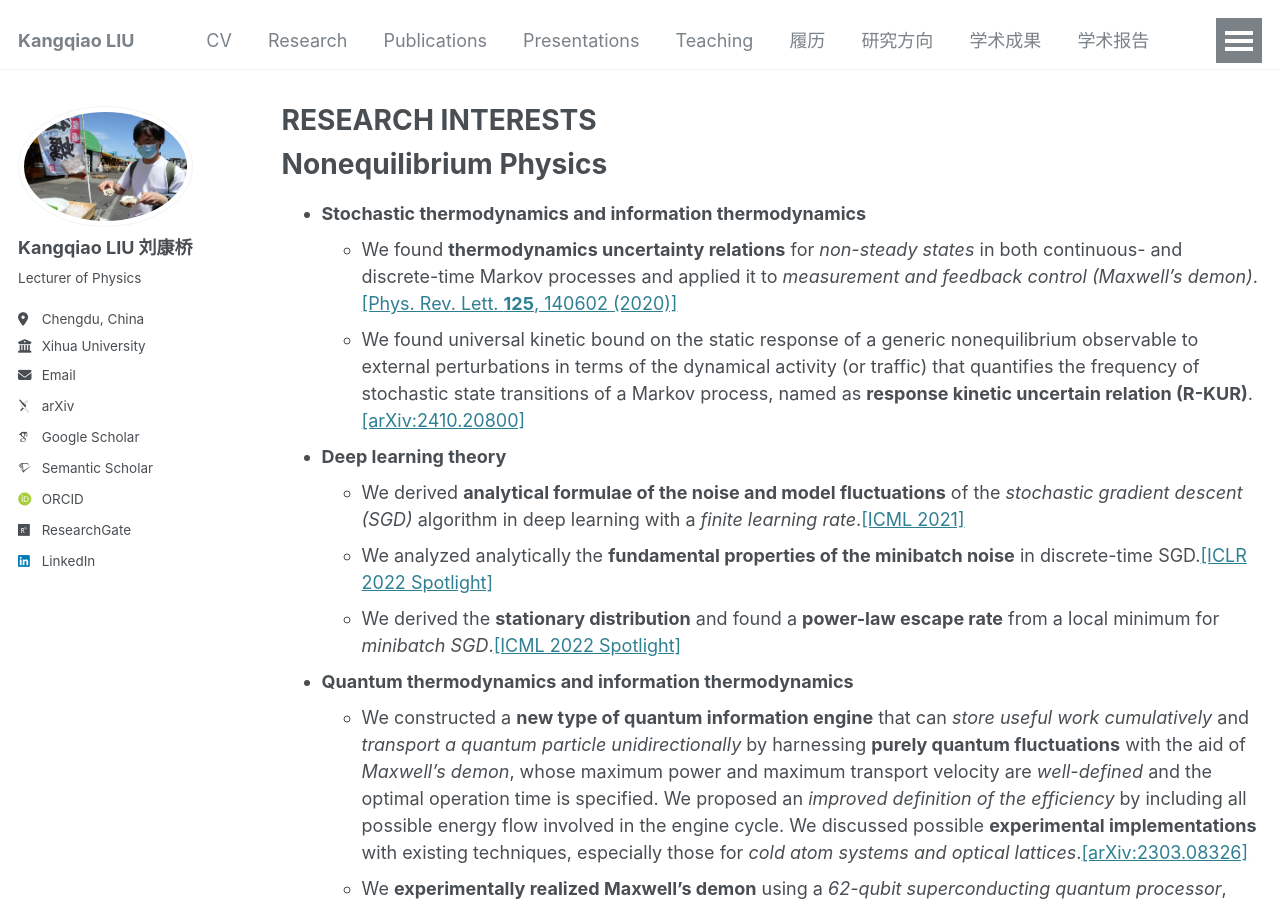
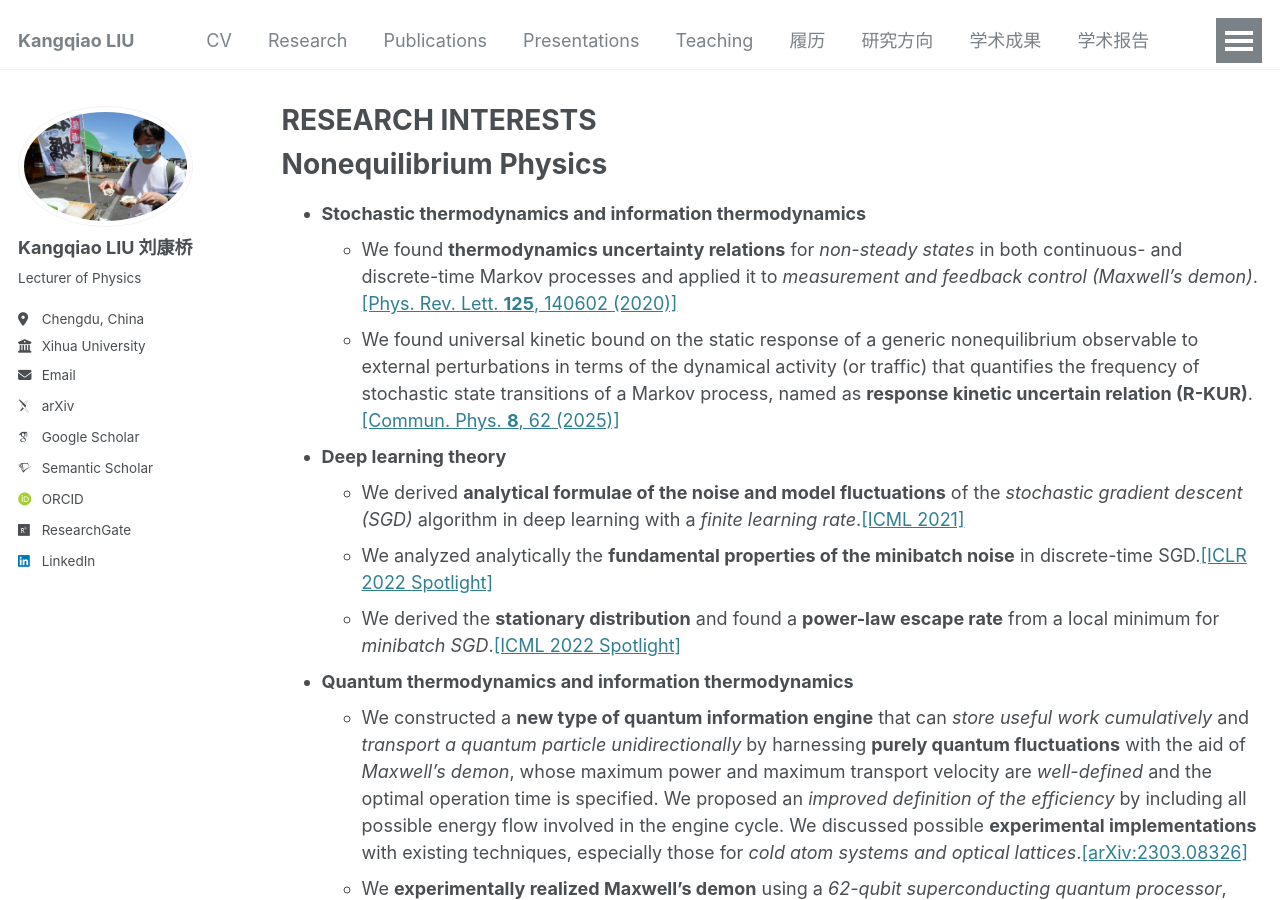
Before and after one commit to KangqiaoLiu/KangqiaoLiu.github.io, a Jekyll site: the page built from _pages/research.md, in a window 1280 px wide and 900 px high. Built offline with Jekyll 4.4.1, drawn with Linux system fonts in a browser that asks for light colours; some web fonts are replaced.

Commit message:
Update research.md

```diff
--- a/_pages/research.md
+++ b/_pages/research.md
@@ -13,7 +13,7 @@ redirect_from:
 
 * **Stochastic thermodynamics and information thermodynamics**
   * We found **thermodynamics uncertainty relations** for *non-steady states* in both continuous- and discrete-time Markov processes and applied it to *measurement and feedback control (Maxwell's demon)*.[[Phys. Rev. Lett. **125**, 140602 (2020)]](https://journals.aps.org/prl/abstract/10.1103/PhysRevLett.125.140602)
-  * We found universal kinetic bound on the static response of a generic nonequilibrium observable to external perturbations in terms of the dynamical activity (or traffic) that quantifies the frequency of stochastic state transitions of a Markov process, named as **response kinetic uncertain relation (R-KUR)**.[[arXiv:2410.20800]](https://arxiv.org/abs/2410.20800)
+  * We found universal kinetic bound on the static response of a generic nonequilibrium observable to external perturbations in terms of the dynamical activity (or traffic) that quantifies the frequency of stochastic state transitions of a Markov process, named as **response kinetic uncertain relation (R-KUR)**.[[Commun. Phys. **8**, 62 (2025)]](https://www.nature.com/articles/s42005-025-01982-w)
 
 * **Deep learning theory**
   * We derived **analytical formulae of the noise and model fluctuations** of the *stochastic gradient descent (SGD)* algorithm in deep learning with a *finite learning rate*.[[ICML 2021]](http://proceedings.mlr.press/v139/liu21ad.html)
```
